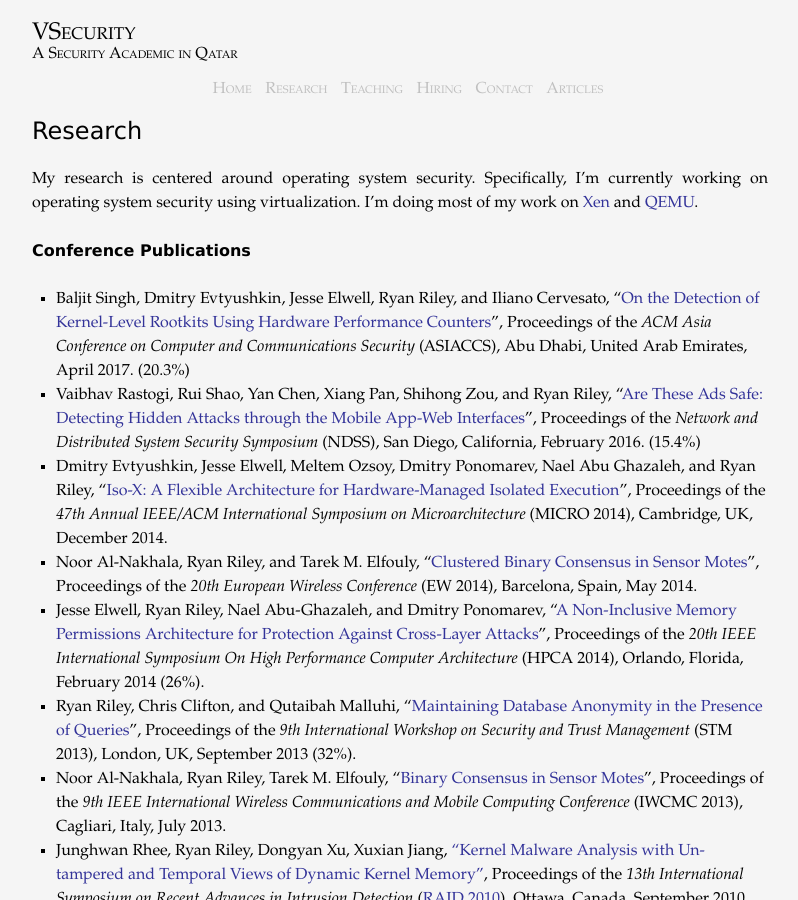
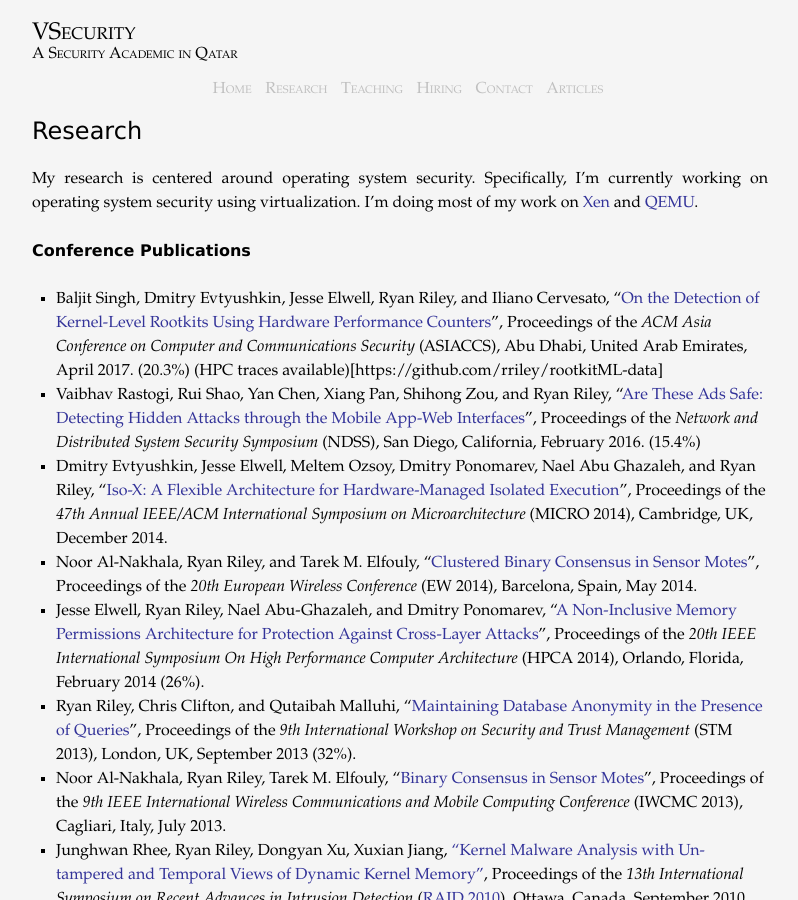
Before and after one commit to rriley/website, a Jekyll site: the page built from research/index.md, in a window 1280 px wide and 900 px high. Shown: the whole window, without its empty margins (240-1038 px from the left). Built offline with Jekyll 4.4.1, drawn with Linux system fonts in a browser that asks for light colours.

Commit message:
Adding a link to the data for the rootkitML paper

```diff
--- a/research/index.md
+++ b/research/index.md
@@ -12,6 +12,7 @@
 
 ## Conference Publications
   * Baljit Singh, Dmitry Evtyushkin, Jesse Elwell, Ryan Riley, and Iliano Cervesato, "[On the Detection of Kernel-Level Rootkits Using Hardware Performance Counters](/pubs/asiaccs17.pdf)", Proceedings of the *ACM Asia Conference on Computer and Communications Security* (ASIACCS), Abu Dhabi, United Arab Emirates, April 2017. (20.3%)
+    (HPC traces available)[https://github.com/rriley/rootkitML-data]
   * Vaibhav Rastogi, Rui Shao, Yan Chen, Xiang Pan, Shihong Zou, and Ryan Riley, "[Are These Ads Safe: Detecting Hidden Attacks through the Mobile App-Web Interfaces](/pubs/ndss2016.pdf)", Proceedings of the *Network and Distributed System Security Symposium* (NDSS), San Diego, California, February 2016. (15.4%)
   * Dmitry Evtyushkin, Jesse Elwell, Meltem Ozsoy, Dmitry Ponomarev, Nael Abu Ghazaleh, and Ryan Riley, "[Iso-X: A Flexible Architecture for Hardware-Managed Isolated Execution](/pubs/micro14.pdf)", Proceedings of the *47th Annual IEEE/ACM International Symposium on Microarchitecture* (MICRO 2014), Cambridge, UK, December 2014.
   * Noor Al-Nakhala, Ryan Riley, and Tarek M. Elfouly, "[Clustered Binary Consensus in Sensor Motes](/pubs/ew2014.pdf)", Proceedings of the *20th European Wireless Conference* (EW 2014), Barcelona, Spain, May 2014.
```
